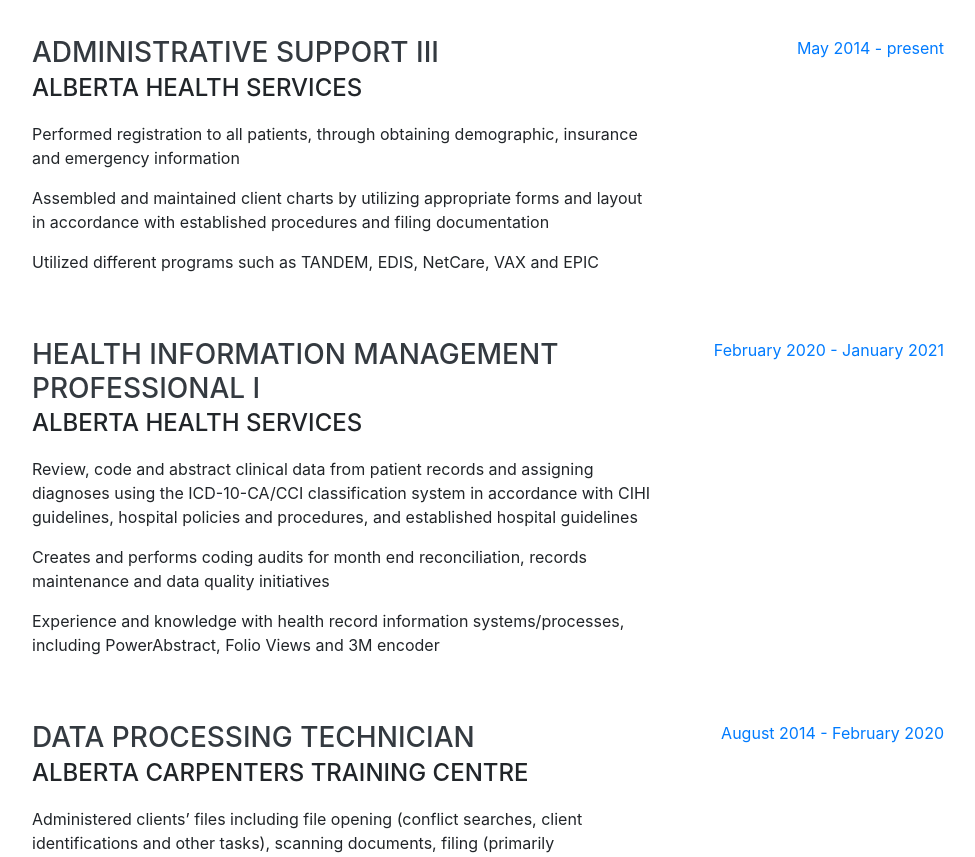
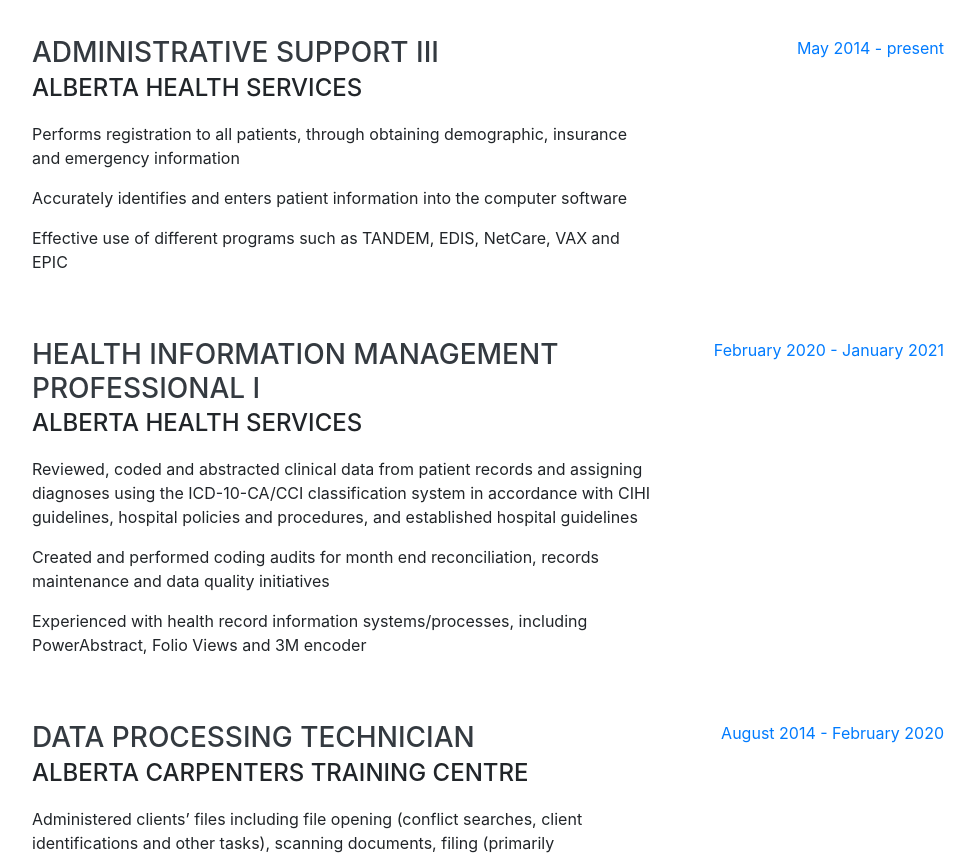
Before and after one commit to Jjimenez23/PortfolioJimenez, a website with bundled scripts: page index.html in a window 1280 px wide. Shown: the part 1700-2557 px from the top of the page, without its empty margins (288-1263 px from the left). Built offline with nearby package versions, Linux system fonts and the light colour scheme; a web font is replaced by a local one.

Commit message:
Update index.html

```diff
--- a/index.html
+++ b/index.html
@@ -101,13 +101,13 @@
 
 				<div class="subheading mb-3"><a href="https://public.tableau.com/profile/joann.jimenez#!/vizhome/CountryProfitMargin/Dashboard1">Tableau: Maps and Scatterplots</a></div>
 				<ul>
-					<img src="img/MapOfEurope.png" alt="Map of Europe" width="150" height="150">
+					<img src="img/MapOfEurope.png" alt="Map of Europe" width="200" height="200">
 				</ul>
 
 				<div class="subheading mb-3"><a href="https://public.tableau.com/profile/joann.jimenez#!/vizhome/Long-TermUnemployment_16119413423290/Sheet1">
           Tableau: Timeseries, Aggregation, and Filters</a></div>
 				<ul>
-					<img src="img/TermUnemployment.png" alt="Long-Term Unemployment" width="150" height="150">
+					<img src="img/TermUnemployment.png" alt="Long-Term Unemployment" width="200" height="200">
 				</ul>
 
 
@@ -125,10 +125,9 @@
 					<div class="resume-content">
 						<h3 class="mb-0">Administrative Support III</h3>
 						<div class="subheading mb-3">Alberta Health Services</div>
-						<p>Performed registration to all patients, through obtaining demographic, insurance and emergency information </p>
-						<p>Assembled and maintained client charts by utilizing appropriate forms and layout in accordance with established procedures and filing documentation </p>
-						<p>Utilized different programs such as TANDEM, EDIS, NetCare, VAX and EPIC
-						</p>
+						<p>Performs registration to all patients, through obtaining demographic, insurance and emergency information </p>
+						<p>Accurately identifies and enters patient information into the computer software</p>
+						<p>Effective use of different programs such as TANDEM, EDIS, NetCare, VAX and EPIC</p>
 					</div>
 					<div class="resume-date text-md-right">
 						<span class="text-primary">May 2014 - present</span>
@@ -139,10 +138,9 @@
 					<div class="resume-content">
 						<h3 class="mb-0">Health Information Management Professional I</h3>
 						<div class="subheading mb-3">Alberta Health Services</div>
-						<p>Review, code and abstract clinical data from patient records and assigning diagnoses using the ICD-10-CA/CCI classification system in accordance with CIHI guidelines, hospital policies and procedures, and established hospital guidelines</p>
-						<p>Creates and performs coding audits for month end reconciliation, records maintenance and data quality initiatives</p>
-						<p>Experience and knowledge with health record information systems/processes, including PowerAbstract, Folio Views and 3M encoder
-						</p>
+						<p>Reviewed, coded and abstracted clinical data from patient records and assigning diagnoses using the ICD-10-CA/CCI classification system in accordance with CIHI guidelines, hospital policies and procedures, and established hospital guidelines</p>
+						<p>Created and performed coding audits for month end reconciliation, records maintenance and data quality initiatives</p>
+						<p>Experienced with health record information systems/processes, including PowerAbstract, Folio Views and 3M encoder</p>
 					</div>
 					<div class="resume-date text-md-right">
 						<span class="text-primary">February 2020 - January 2021</span>
```
